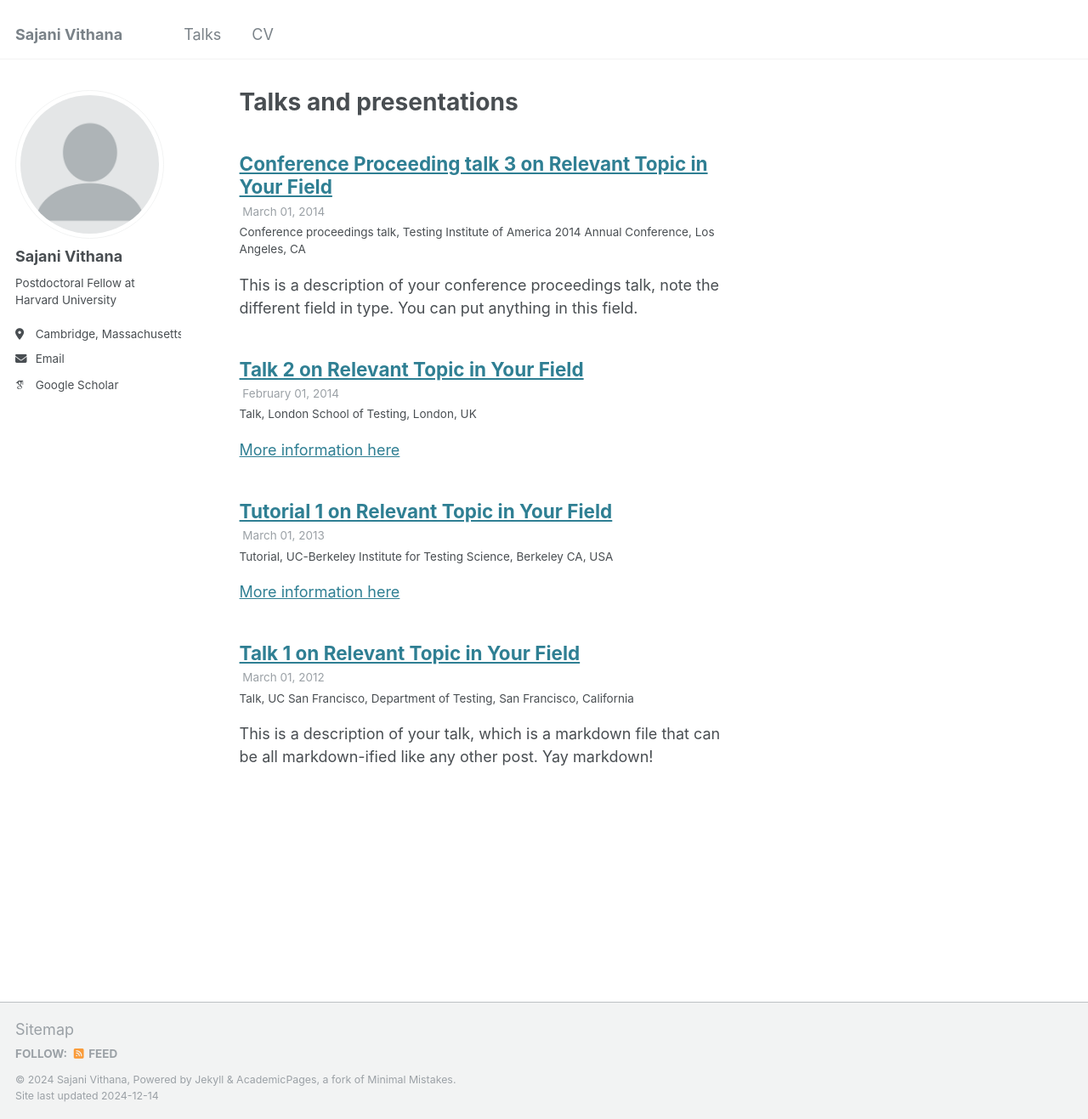
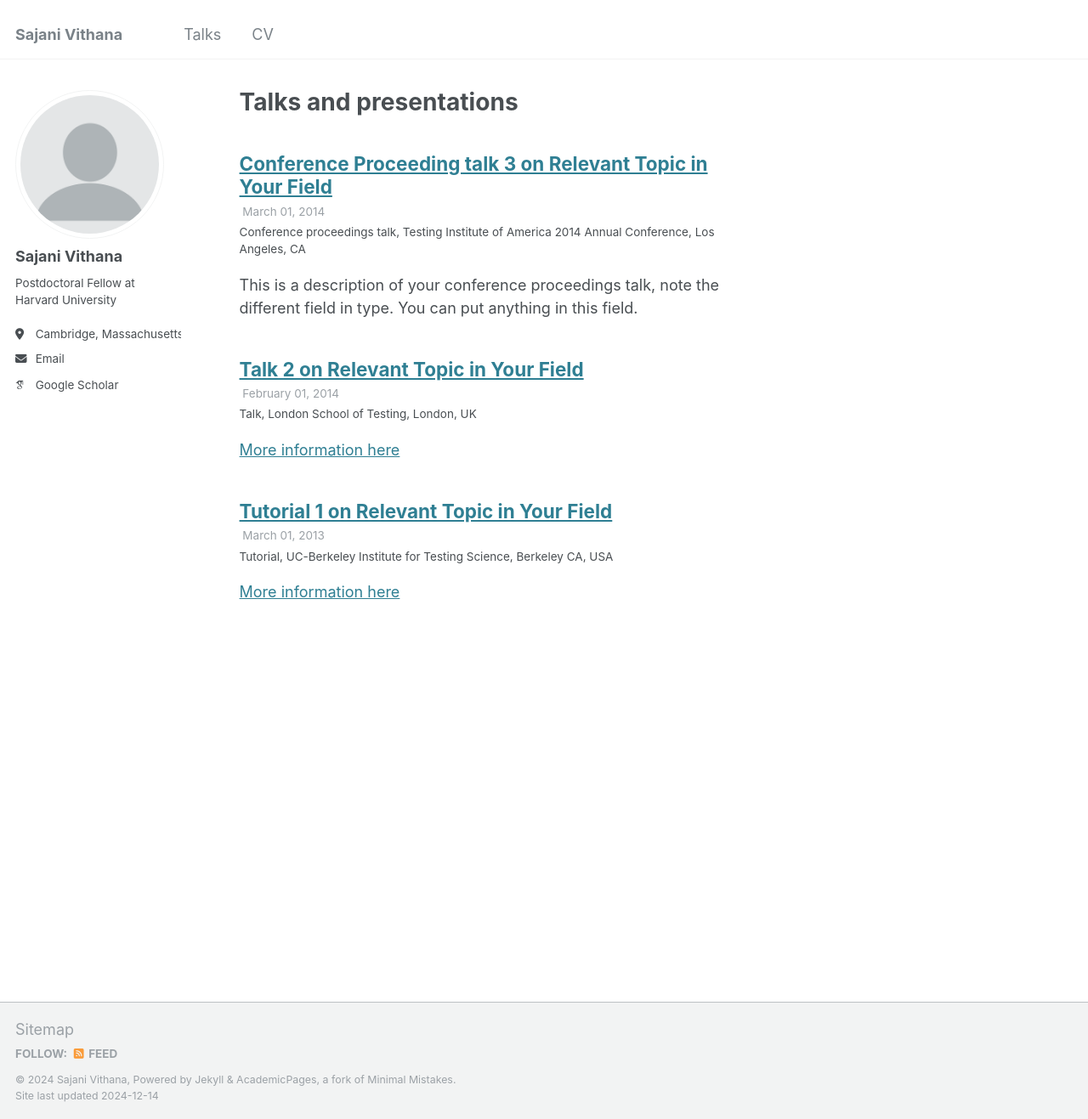
Before and after one commit to sajani-vithana/sajani-vithana.github.io, a Jekyll site: the page built from _pages/talks.html, in a window 1280 px wide and 1317 px high. Shown: the whole window at 85% size. Built offline with Jekyll 4.4.1, drawn with Linux system fonts in a browser that asks for light colours; some web fonts are replaced.

Commit message:
Update 2012-03-01-talk-1.md

```diff
--- a/_talks/2012-03-01-talk-1.md
+++ b/_talks/2012-03-01-talk-1.md
@@ -1,11 +1,3 @@
----
-title: "Talk 1 on Relevant Topic in Your Field"
-collection: talks
-type: "Talk"
-permalink: /talks/2012-03-01-talk-1
-venue: "UC San Francisco, Department of Testing"
-date: 2012-03-01
-location: "San Francisco, California"
----
 
-This is a description of your talk, which is a markdown file that can be all markdown-ified like any other post. Yay markdown!
+
+- Sep 2024 - [Information and Coding Theoretic Tools for Distributed Learning](https://github.com/sajani357/sajani357.github.io/blob/master/IT4DL.pdf)  LMU Munich
```
